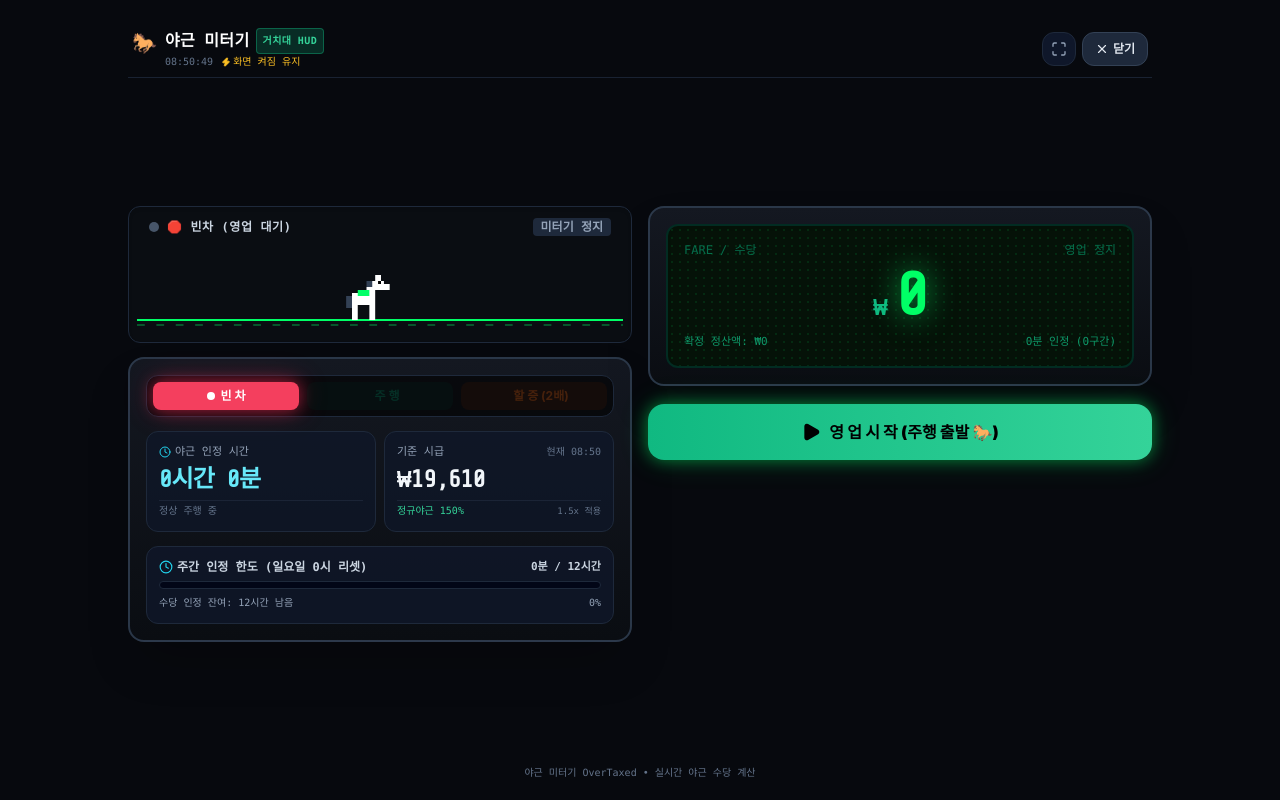
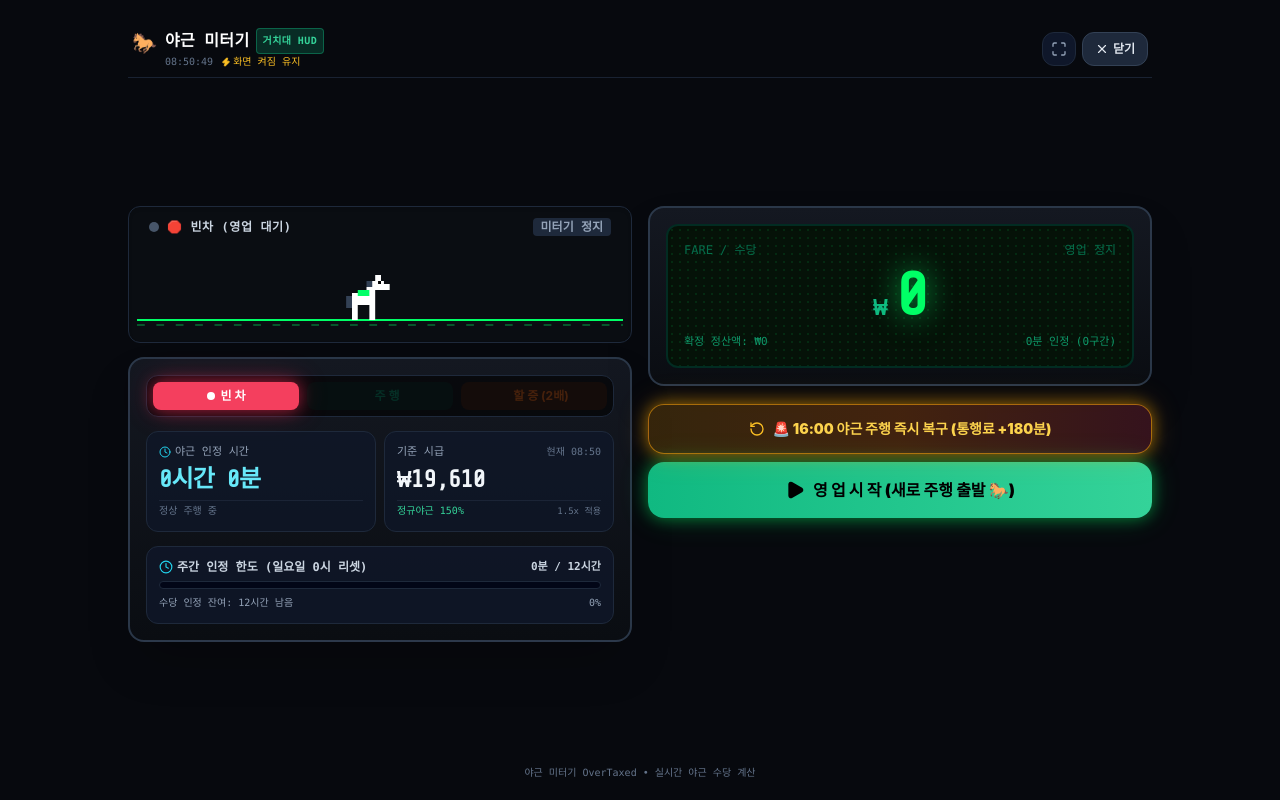
Before and after one commit to juyonglee/OverTaxed, a React (Vite) app: page / in a window 1280 px wide. Both pictures are taken after a click on the button "거치대 HUD". Built offline with nearby package versions, Linux system fonts and the light colour scheme; a web font is replaced by a local one.

Commit message:
fix: prevent cloud sync from clearing local active shift and add emergency 16:00 shift restore button

```diff
--- a/src/App.tsx
+++ b/src/App.tsx
@@ -32,6 +32,7 @@ import {
   Maximize,
   Minimize,
   Smartphone,
+  RotateCcw,
 } from 'lucide-react';
 
 const DEFAULT_SETTINGS: AppSettings = {
@@ -175,10 +176,11 @@ export const App: React.FC = () => {
           return currentLocal;
         });
       } else {
-        // 클라우드에서 이미 영업 종료/취소되었는데 로컬에 남아있으면 종료 반영
+        // 로컬에 이미 주행 중인 상태가 있는데 클라우드가 비어 있다면?
+        // 로컬 주행을 삭제하지 않고, 오히려 클라우드로 로컬의 주행 상태를 업로드(푸시 동기화)합니다!
         setActiveShift((currentLocal) => {
-          if (currentLocal && currentLocal.originalStartTime) {
-            return null; // 클라우드에서 종료됨
+          if (currentLocal && settings.useGoogleSheets && settings.googleScriptUrl) {
+            syncActiveShiftToCloud(settings.googleScriptUrl, currentLocal);
           }
           return currentLocal;
         });
@@ -452,6 +454,30 @@ export const App: React.FC = () => {
     }
   };
 
+  // 🚨 16:00 주행 긴급 복구 핸들러 (동기화 등으로 주행이 풀렸을 때 1초 만에 100% 복구)
+  const handleRestore1600Shift = () => {
+    soundFx.playStartDrive();
+    const today = new Date();
+    today.setHours(16, 0, 0, 0);
+
+    const origTime = new Date(today.getTime() + 180 * 60 * 1000); // 19:00
+
+    const restoredShift = {
+      startTime: today.toISOString(),
+      originalStartTime: origTime.toISOString(),
+      isHoliday: isManualHoliday,
+      manualBonusBlocks: 6, // 180분 앞당김
+    };
+
+    setActiveShift(restoredShift);
+    localStorage.setItem('overtaxed_active_shift', JSON.stringify(restoredShift));
+    localStorage.setItem('overtaxed_backup_shift', JSON.stringify(restoredShift));
+
+    if (settings.useGoogleSheets && settings.googleScriptUrl) {
+      syncActiveShiftToCloud(settings.googleScriptUrl, restoredShift);
+    }
+  };
+
   // 수동 30분 추가 (시계 기준 00분 / 30분 정각으로 스냅하여 앞당김!)
   const handleManualAdd30Min = () => {
     if (!activeShift) return;
@@ -626,6 +652,16 @@ export const App: React.FC = () => {
             </div>
           )}
 
+          {/* 🚨 16:00 주행 긴급 복구 버튼 */}
+          <button
+            type="button"
+            onClick={handleRestore1600Shift}
+            className="w-full py-3.5 px-4 rounded-2xl bg-gradient-to-r from-amber-500/20 via-orange-500/25 to-rose-500/20 hover:from-amber-500/30 hover:to-orange-500/30 border border-amber-500/60 text-amber-300 font-black text-sm flex items-center justify-center gap-2 shadow-glow-amber transition active:scale-98 cursor-pointer animate-pulse"
+          >
+            <RotateCcw className="w-4 h-4 text-amber-400" />
+            <span>🚨 16:00 야근 주행 즉시 복구 (통행료 +180분)</span>
+          </button>
+
           <button
             onClick={handleStartShift}
             disabled={taxiStatus === 'PREPARING' && !settings.testMode}
@@ -636,7 +672,7 @@ export const App: React.FC = () => {
             }`}
           >
             <Play className="w-5 h-5 fill-current" />
-            <span>영 업 시 작 (주행 출발 🐎)</span>
+            <span>영 업 시 작 (새로 주행 출발 🐎)</span>
           </button>
         </>
       ) : (
@@ -845,6 +881,7 @@ export const App: React.FC = () => {
           isManualHoliday={isManualHoliday}
           onToggleHoliday={(val) => setIsManualHoliday(val)}
           onStartShift={handleStartShift}
+          onRestoreShift={handleRestore1600Shift}
           onEndShift={handleEndShift}
           onCancelShift={handleCancelShift}
           onAdd30Min={handleManualAdd30Min}
--- a/src/components/StandbyHud.tsx
+++ b/src/components/StandbyHud.tsx
@@ -11,6 +11,7 @@ import {
   Maximize,
   Minimize,
   Zap,
+  RotateCcw,
 } from 'lucide-react';
 
 interface StandbyHudProps {
@@ -31,6 +32,7 @@ interface StandbyHudProps {
   isManualHoliday: boolean;
   onToggleHoliday: (val: boolean) => void;
   onStartShift: () => void;
+  onRestoreShift?: () => void;
   onEndShift: () => void;
   onCancelShift: () => void;
   onAdd30Min?: () => void;
@@ -56,6 +58,7 @@ export const StandbyHud: React.FC<StandbyHudProps> = ({
   isManualHoliday,
   onToggleHoliday,
   onStartShift,
+  onRestoreShift,
   onEndShift,
   onCancelShift,
   onAdd30Min,
@@ -116,12 +119,22 @@ export const StandbyHud: React.FC<StandbyHudProps> = ({
               </label>
             </div>
           )}
+          {onRestoreShift && (
+            <button
+              type="button"
+              onClick={onRestoreShift}
+              className="w-full py-3.5 px-4 rounded-2xl bg-gradient-to-r from-amber-500/20 via-orange-500/25 to-rose-500/20 hover:from-amber-500/30 hover:to-orange-500/30 border border-amber-500/60 text-amber-300 font-black text-sm flex items-center justify-center gap-2 shadow-glow-amber transition active:scale-98 cursor-pointer animate-pulse"
+            >
+              <RotateCcw className="w-4 h-4 text-amber-400" />
+              <span>🚨 16:00 야근 주행 즉시 복구 (통행료 +180분)</span>
+            </button>
+          )}
           <button
             onClick={onStartShift}
             className="w-full py-4 rounded-2xl bg-gradient-to-r from-emerald-500 to-emerald-400 hover:from-emerald-400 hover:to-emerald-300 text-black font-black text-base flex items-center justify-center gap-2 shadow-glow-green transition-all active:scale-98 cursor-pointer"
           >
             <Play className="w-5 h-5 fill-current" />
-            <span>영 업 시 작 (주행 출발 🐎)</span>
+            <span>영 업 시 작 (새로 주행 출발 🐎)</span>
           </button>
         </>
       ) : (
```
